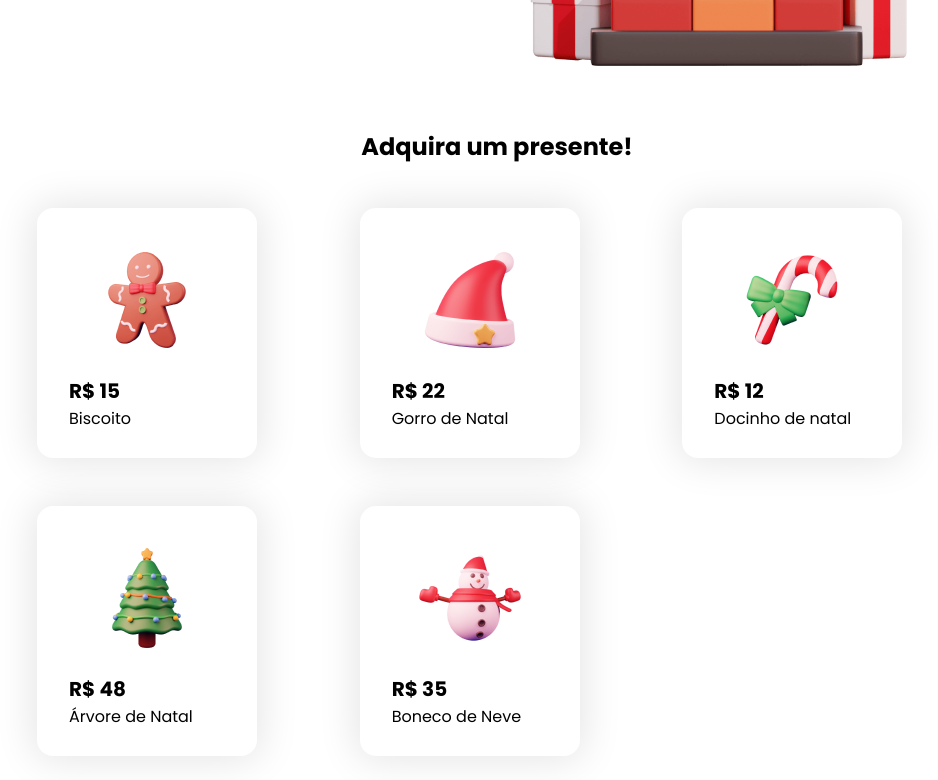
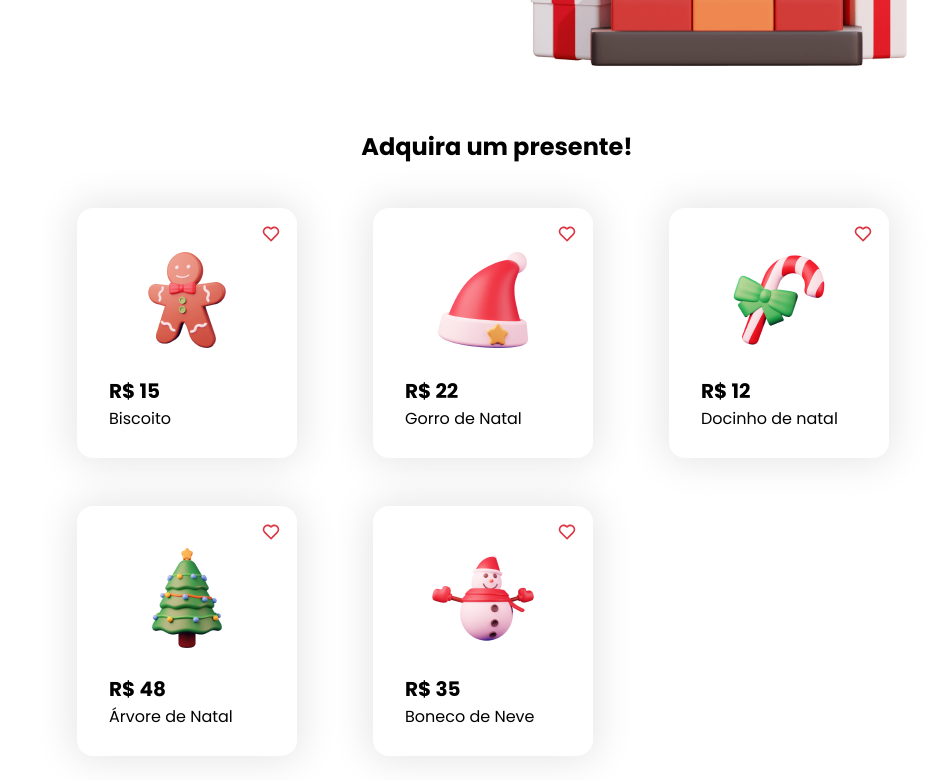
Before and after one commit to ericlbarreto/christmas-pta, a plain HTML site: page index.html in a window 1280 px wide. Shown: the part 444-1224 px from the top of the page, without its empty margins (143-1081 px from the left). Drawn offline with Linux system fonts and the light colour scheme.

Commit message:
atualizando grid

```diff
--- a/style.css
+++ b/style.css
@@ -71,14 +71,17 @@ h3 {
 }
 
 #presentes {
+    margin: auto;
     padding: 24px 180px;
     display: grid;
     grid-template-columns: repeat(3, auto);
     grid-column-gap: 3rem;
     grid-row-gap: 3rem;
+    max-width: 1200px;
 }
 
 .presente {
+    position: relative;
     padding: 2rem;
     background-color: #fff;
     height: 250px;
@@ -88,6 +91,17 @@ h3 {
     box-shadow: 0 0 2.4rem .3rem rgba(0, 0, 0, 0.1);
 }
 
+.presente:after {
+    content: "";
+    background-image: url(./img/bx-heart.svg.svg);
+    background-repeat: no-repeat, no-repeat;
+    width: 2rem;
+    height: 2rem;
+    position: absolute;
+    top: 1rem;
+    right: .25rem;
+}
+
 .presente img {
     margin-bottom: 1rem;
 }
```
